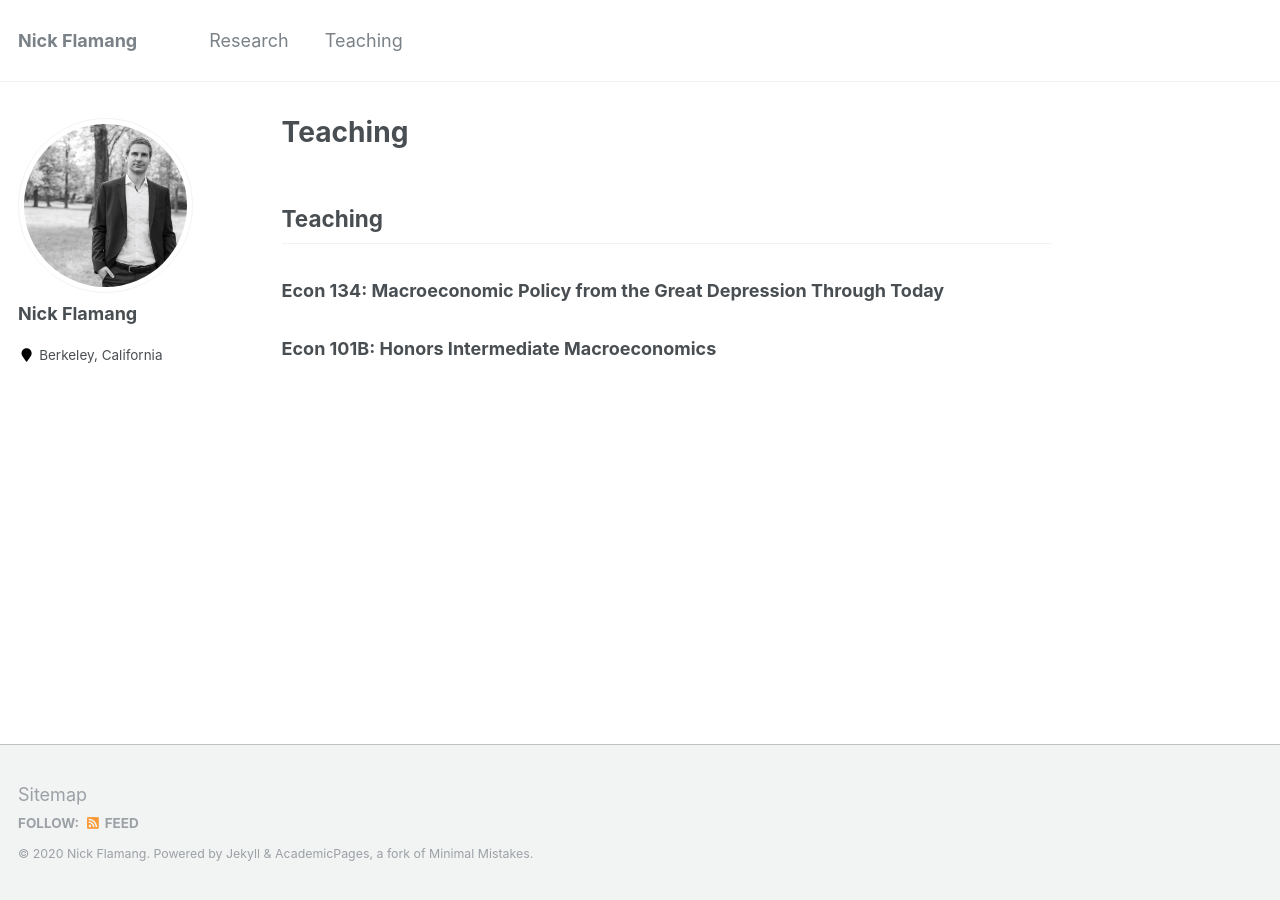
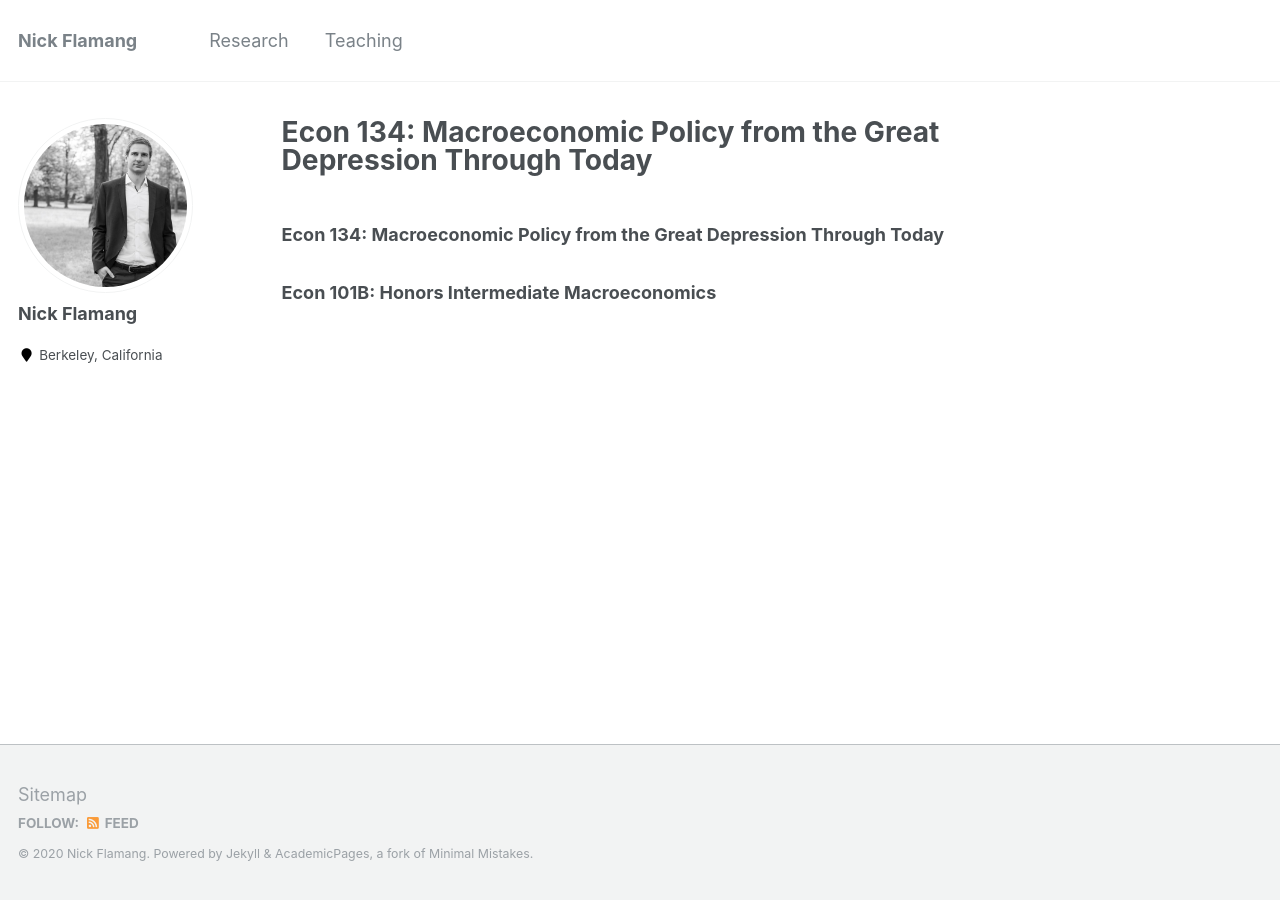
Before and after one commit to nickflamang/nickflamang.github.io, a Jekyll site: the page built from teaching.md, in a window 1280 px wide. Built offline with Jekyll 4.4.1, drawn with Linux system fonts in a browser that asks for light colours; our own code applies the rules of GitHub Pages for plain Markdown files.

Commit message:
Update teaching.md

```diff
--- a/teaching.md
+++ b/teaching.md
@@ -1,3 +1,6 @@
-## Teaching
+---
+title:
+---
+
 ### Econ 134: Macroeconomic Policy from the Great Depression Through Today
 ### Econ 101B: Honors Intermediate Macroeconomics
```
